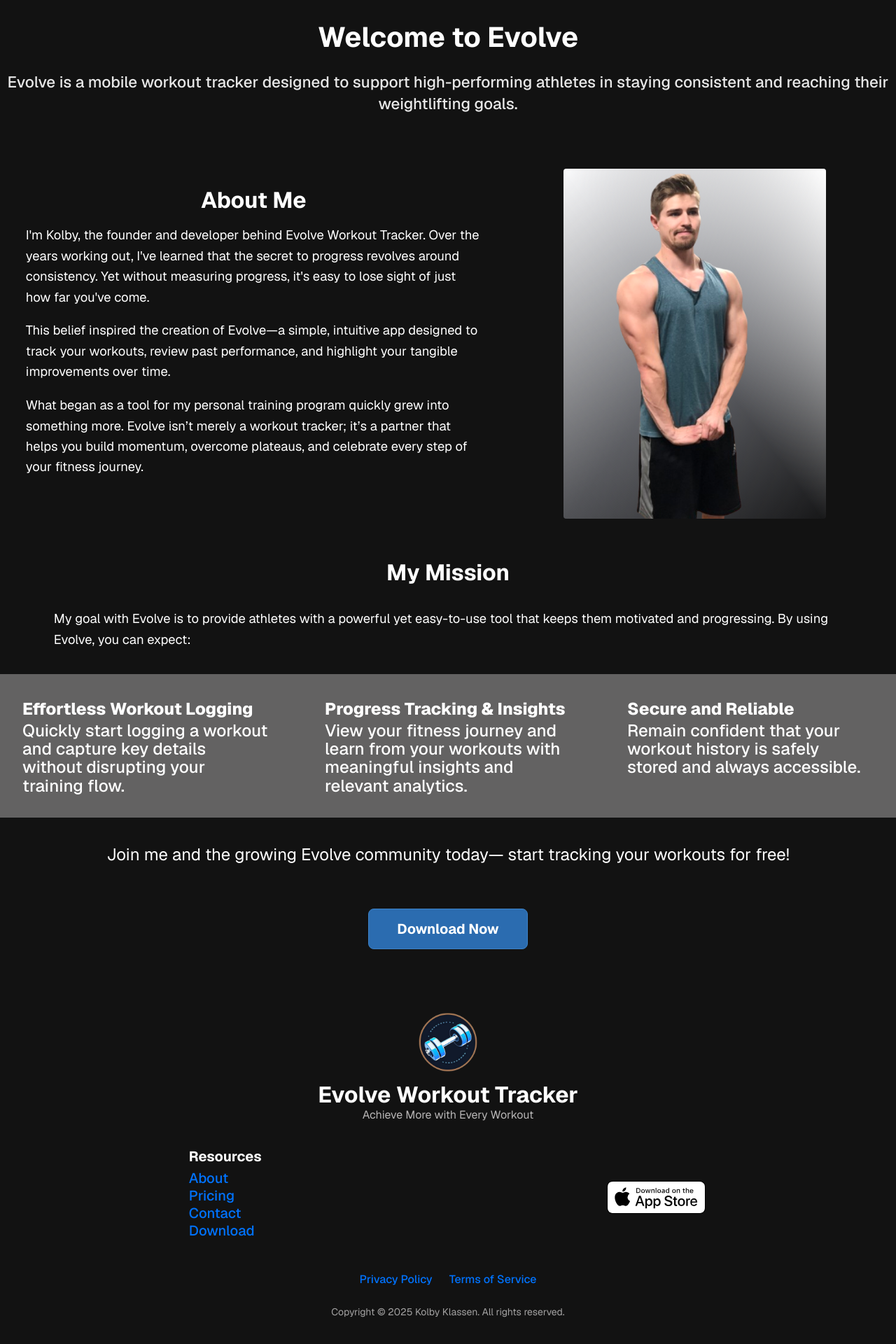
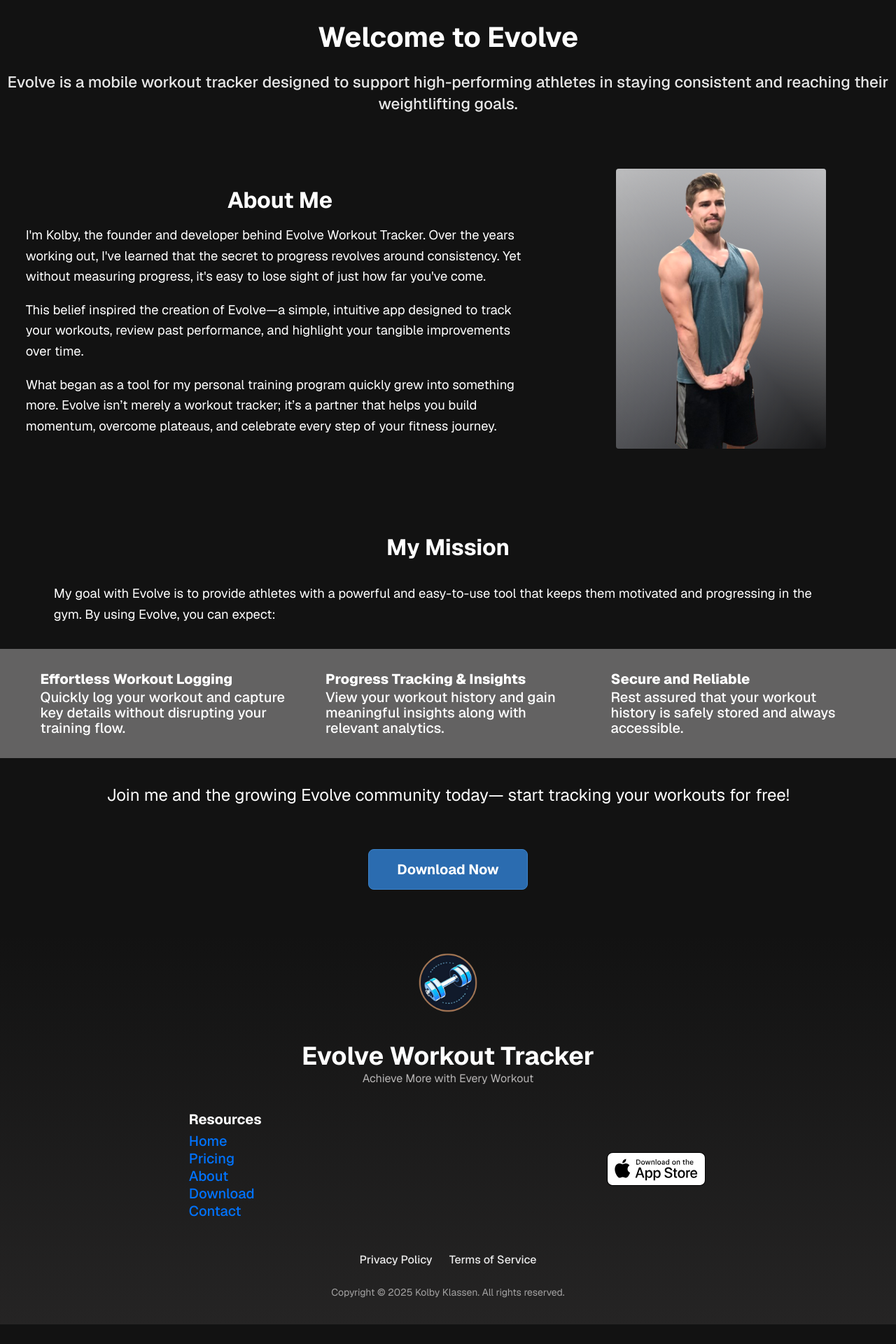
Before and after one commit to kolby-k/evolve-web, a React (Vite) app: page /about in a window 1280 px wide. Shown: the part 172-2092 px from the top of the page at 70% size. After the commit the page ends 2064 px from the top, so only its background shows below. Built offline with nearby package versions, Linux system fonts and the light colour scheme; no server answers.

Commit message:
apply style and design updates

```diff
--- /dev/null
+++ b/src/components/AppStoreIcon.jsx
@@ -0,0 +1,16 @@
+import React from "react";
+import appStoreBadge from "../assets/app-store-badge.svg";
+
+function AppStoreIcon() {
+  return (
+    <a
+      href={import.meta.env.VITE_PUBLIC_EVOLVE_APP_STORE_URL}
+      className="appStoreLink"
+      target="_blank"
+    >
+      <img className="appStoreIcon" src={appStoreBadge} />
+    </a>
+  );
+}
+
+export default AppStoreIcon;
--- a/src/components/DownloadButton.jsx
+++ b/src/components/DownloadButton.jsx
@@ -1,7 +1,11 @@
 import React from "react";
 
 function DownloadButton({ styles }) {
-  return <button className={styles}>Download Now</button>;
+  return (
+    <a href={import.meta.env.VITE_PUBLIC_EVOLVE_APP_STORE_URL} target="_blank">
+      <button className={styles}>Download Now</button>
+    </a>
+  );
 }
 
 export default DownloadButton;
--- a/src/components/Footer.jsx
+++ b/src/components/Footer.jsx
@@ -2,7 +2,7 @@ import React from "react";
 import evolveLogo from "../assets/evolve_logo.png";
 import styles from "../styles/Footer.module.css";
 import { Link } from "react-router-dom";
-import appStoreBadge from "../assets/app-store-badge.svg";
+import AppStoreIcon from "./AppStoreIcon";
 
 const COPYRIGHT_YEAR = 2025;
 
@@ -11,7 +11,7 @@ function Footer() {
     <div className={styles.footer}>
       <div className={styles.topRow}>
         <Link to={"/"}>
-          <img src={evolveLogo} className={styles.logo} alt="Evolve logo" />
+          <img src={evolveLogo} className="logo" alt="Evolve logo" />
         </Link>
         <h1 className={styles.companyName}>Evolve Workout Tracker</h1>
         <p className={styles.slogan}>Achieve More with Every Workout</p>
@@ -20,24 +20,27 @@ function Footer() {
         <div className={styles.resourceContainer}>
           <div className={styles.linkContainer}>
             <h3 className={styles.heading}>Resources</h3>
+            <Link to={"/"}>Home</Link>
+            <Link to={"/pricing"}>Pricing</Link>
             <Link to={"/about"}>About</Link>
-            <Link to={"/pricing"}>Pricing</Link>
+            <Link to={"/download"}>Download</Link>
             <a href="mailto:support@evolve-app.ca?subject=Support%20Request">
               Contact
             </a>
             {/*           <Link to={"/"}>Help Center</Link> */}
-            <Link to={"/download"}>Download</Link>
           </div>
-          <a href="/" className={styles.appStoreLink}>
-            <img className={styles.appStoreIcon} src={appStoreBadge} />
-          </a>
+          <AppStoreIcon />
         </div>
         <div className={styles.policyContainer}>
-          <Link to={"/privacy"}>Privacy Policy</Link>
+          <Link to={"/privacy"} className="policy-link">
+            Privacy Policy
+          </Link>
 
-          <Link to={"/terms-of-service"}>Terms of Service</Link>
+          <Link to={"/terms-of-service"} className="policy-link">
+            Terms of Service
+          </Link>
         </div>
-        <p id={styles.copyright}>
+        <p id="copyright">
           Copyright © {COPYRIGHT_YEAR} Kolby Klassen. All rights reserved.
         </p>
       </div>
--- a/src/index.css
+++ b/src/index.css
@@ -33,6 +33,8 @@
   --drop-shadow-light: #2b3243d9;
   --drop-shadow-strong: #1e3874bb;
   --drop-shadow: rgba(255, 255, 255, 0.1);
+  --button-primary: #2B6CB0;
+  --button-border: #3C82C8;
 }
 
 * {
@@ -69,7 +71,8 @@ a:hover {
 
 
 .logo {
-  height: 5em;
+  height: 90px;
+  width: auto;
   will-change: filter;
   transition: filter 300ms;
 }
@@ -91,6 +94,36 @@ button {
   overflow: hidden;
 }
 
+h1 {
+  font-size: 2.25em;
+  color: var(--text-primary)
+}
+
+
+.appStoreLink {
+  align-self: center;
+}
+
+.appStoreIcon {
+  width: 145px;
+  height: auto;
+  padding: 2px;
+  cursor: pointer;
+}
+
+
+#copyright {
+  color: #a3a2a2;
+  font-size: 14px;
+  text-align: center;
+}
+
+.policy-link {
+  color: var(--text-secondary)
+ }
+
+
+
 
 @media (max-width: 480px) {
   p {
--- a/src/screens/About.jsx
+++ b/src/screens/About.jsx
@@ -40,24 +40,24 @@ function About() {
       <section className={styles.mission}>
         <h2>My Mission</h2>
         <p>
-          My goal with Evolve is to provide athletes with a powerful yet
-          easy-to-use tool that keeps them motivated and progressing. By using
-          Evolve, you can expect:
+          My goal with Evolve is to provide athletes with a powerful and
+          easy-to-use tool that keeps them motivated and progressing in the gym.
+          By using Evolve, you can expect:
         </p>
         <span className={styles.banner}>
           <ul>
             <li>
-              <strong>Effortless Workout Logging</strong> Quickly start logging
-              a workout and capture key details without disrupting your training
+              <strong>Effortless Workout Logging</strong> Quickly log your
+              workout and capture key details without disrupting your training
               flow.
             </li>
             <li>
-              <strong>Progress Tracking & Insights</strong> View your fitness
-              journey and learn from your workouts with meaningful insights and
-              relevant analytics.
+              <strong>Progress Tracking & Insights</strong> View your workout
+              history and gain meaningful insights along with relevant
+              analytics.
             </li>
             <li>
-              <strong>Secure and Reliable</strong> Remain confident that your
+              <strong>Secure and Reliable</strong> Rest assured that your
               workout history is safely stored and always accessible.
             </li>
           </ul>
--- a/src/screens/Pricing.jsx
+++ b/src/screens/Pricing.jsx
@@ -132,7 +132,13 @@ function Pricing() {
                   </li>
                 ))}
               </ul>
-              <button className={styles.buttonEffect}>Get Started</button>
+              <a
+                href={import.meta.env.VITE_PUBLIC_EVOLVE_APP_STORE_URL}
+                target="_blank"
+                style={{ justifyContent: "center" }}
+              >
+                <button className={styles.buttonEffect}>Get Started</button>
+              </a>
             </div>
           );
         })}
--- a/src/styles/About.module.css
+++ b/src/styles/About.module.css
@@ -1,3 +1,6 @@
+/* ========================
+   Base Layout & Typography
+   ======================== */
    .screen {
     margin: 2em auto;
     padding: 2em 0;
@@ -16,40 +19,6 @@
     color: var(--text-secondary);
     margin-bottom: 2em;
     line-height: 1.4em;
-}
-
-.myStory {
-  max-width: 1800px;
-  display: flex;
-  flex: 1;
-  align-items: flex-start;
-  justify-content: space-between;
-  margin-top: 2em;
-}
-
-.mission {
-  display: flex;
-  flex: 1;
-  min-width: 100%;
-  flex-direction: column;
-  justify-content: center;
-  align-items: center;
-  margin-top: 2em;
-  overflow: hidden;
-}
-
-.myStory > div {
-  flex: 1;
-  max-width: 800px;
-  margin-right: 5em;
-  }
-
-  .profileImage {
-    height: 500px;
-    width: auto;
-    border-radius: 4px;
-    margin-right: 100px;
-    background: linear-gradient(.15turn, rgba(0, 0, 0, 0.2), rgba(220, 223, 235, 0.1), white), linear-gradient(-.15turn, rgba(0, 0, 0, 1), rgba(220, 223, 235, 0.4), white);
   }
 
   .screen h1 {
@@ -73,16 +42,64 @@
     padding: 0 2em;
   }
 
+  /* ========================
+     Section Layouts
+     ======================== */
+  .myStory {
+    max-width: 1800px;
+    display: flex;
+    flex: 1;
+    align-items: center;
+    justify-content: space-between;
+    margin-top: 2em;
+  }
+
+  .myStory > div {
+    flex: 1;
+    max-width: 800px;
+    margin-right: 5em;
+  }
+
+  .profileImage {
+    height: 400px;
+    width: auto;
+    border-radius: 4px;
+    margin-right: 100px;
+    background: linear-gradient(.15turn, rgba(0, 0, 0, 0.2), rgba(220, 223, 235, 0.1), rgba(255, 255, 255, 0.595)),
+                linear-gradient(-.15turn, rgba(0, 0, 0, 1), rgba(220, 223, 235, 0.4), rgba(255, 255, 255, 0.707));
+  }
+
+  .mission {
+    display: flex;
+    flex: 1;
+    min-width: 100%;
+    flex-direction: column;
+    justify-content: center;
+    align-items: center;
+    margin-top: 6em;
+    overflow: hidden;
+  }
+
+  .mission strong {
+    font-size: 1em;
+    font-weight: 800;
+    display: block;
+    margin-bottom: 0.2em;
+  }
+
+  /* ========================
+     List & Banner
+     ======================== */
   .screen ul {
     display: flex;
     flex: 1;
     max-width: 1800px;
     position: relative;
-    list-style-type: none;
+    list-style: none;
     justify-content: space-evenly;
     padding: 2em;
     margin: auto;
-    gap: 5em;
+    gap:2em;
   }
 
   .banner {
@@ -94,20 +111,15 @@
   }
 
   .screen li {
-    width: 30%;
-    font-size: 1.5em;
+    max-width: 350px;
+    font-size: 1.25em;
     font-weight: 500;
     z-index: 1;
   }
 
-  .mission strong {
-    font-size: 1em;
-    font-weight: 800;
-    display: block;
-    line-height: 1.5em;
-  }
-
-
+  /* ========================
+     Call-to-Action & Button
+     ======================== */
   .promoText {
     font-size: 1.5em;
     padding: 1em;
@@ -115,20 +127,25 @@
 
   .button {
     border-radius: 8px;
-    border: 1px solid transparent;
     padding: 0.75em 2em;
     font-family: inherit;
-    background-color: #2B6CB0;
-    border: 1px solid #3C82C8;
+    background-color: var(--button-primary);
+    border: 1px solid var(--button-border);
     color: #FFFFFF;
     cursor: pointer;
-    transition: border-color 0.25s;
     font-size: 1.25em;
     font-weight: 700;
     margin-top: 2em;
   }
 
-  /* Responsive adjustments */
+  .button:hover {
+    background-color: var(--button-border);
+    border: 1px solid var(--button-primary);
+  }
+
+  /* ========================
+     Responsive Adjustments
+     ======================== */
   @media (max-width: 1025px) {
     .screen {
       margin-top: 0;
@@ -140,21 +157,27 @@
       row-gap: 2em;
     }
 
+    .mission {
+      margin-top: 1em;
+    }
+
+    .myStory > div {
+      width: 100%;
+      padding: 0 1em;
+      margin-right: 0;
+    }
+
     .profileImage {
       height: 350px;
       width: auto;
       border-radius: 4px;
       align-self: center;
       margin-right: 0;
+      margin-bottom: 1em;
     }
 
     .description {
       font-size: 17px;
-    }
-
-    .myStory > div {
-      width: 100%;
-      padding: 0 1em;
     }
 
     .screen ul {
@@ -166,6 +189,7 @@
 
     .screen li {
       width: 100%;
+      max-width: 100%;
       padding-bottom: 0.5em;
       border-bottom: 1px solid gray;
       font-size: 19px;
@@ -177,6 +201,7 @@
 
     .screen h2 {
       font-size: 28px;
+      margin: 0;
     }
 
     .screen p {
@@ -191,5 +216,4 @@
     .mission p {
       padding: 0 2em;
     }
-
   }
--- a/src/styles/Footer.module.css
+++ b/src/styles/Footer.module.css
@@ -7,6 +7,7 @@
   padding: 1em;
   max-width: 1800px;
   margin: auto;
+  background: linear-gradient(var(--bg), #252424);
 }
 
 .topRow {
@@ -18,16 +19,9 @@
   padding: 0.5em;
 }
 
-
-.logo {
-  margin-bottom: 0.5em;
-  width: 90px;
-  height: 90px;
-}
-
 .companyName {
-  font-size: 2em;
   margin: 0;
+  padding-top: 1em;
 }
 
 .slogan {
@@ -75,22 +69,6 @@
   margin-bottom: 0.4em;
 }
 
-.appStoreLink {
-  align-self: center;
-}
-
-.appStoreIcon {
-  width: 145px;
-  height: auto;
-  cursor: pointer;
-  padding: 2px;
-}
-
-#copyright {
-  color: #a3a2a2;
-  font-size: 14px;
-text-align: center;
-}
 
 .linkContainer > a {
   display: flex;
--- a/src/styles/Pricing.module.css
+++ b/src/styles/Pricing.module.css
@@ -163,7 +163,7 @@ li > .listIcon {
 }
 
 
-.column button {
+.column a {
    position: absolute;
    bottom: 20px;
    align-self: center;
@@ -176,7 +176,7 @@ li > .listIcon {
     font-family: inherit;
     /* Use the Surface color for buttons */
     background-color: var(--blue-accent);
-    border: 1px solid #3C82C8;
+    border: 1px solid var(--button-primary);
     color: #FFFFFF;
     cursor: pointer;
     transition: border-color 0.25s;
@@ -187,7 +187,6 @@ li > .listIcon {
   .buttonEffect:hover {
     /* Use the accent color on hover */
     border-color: #9cbedf;
-
   }
 
 
```
Also changed, not shown: src/screens/Download.jsx (+4 -4 lines), src/styles/Download.module.css (+31 -12 lines). Lines whose indentation alone changed are shown as unchanged.
